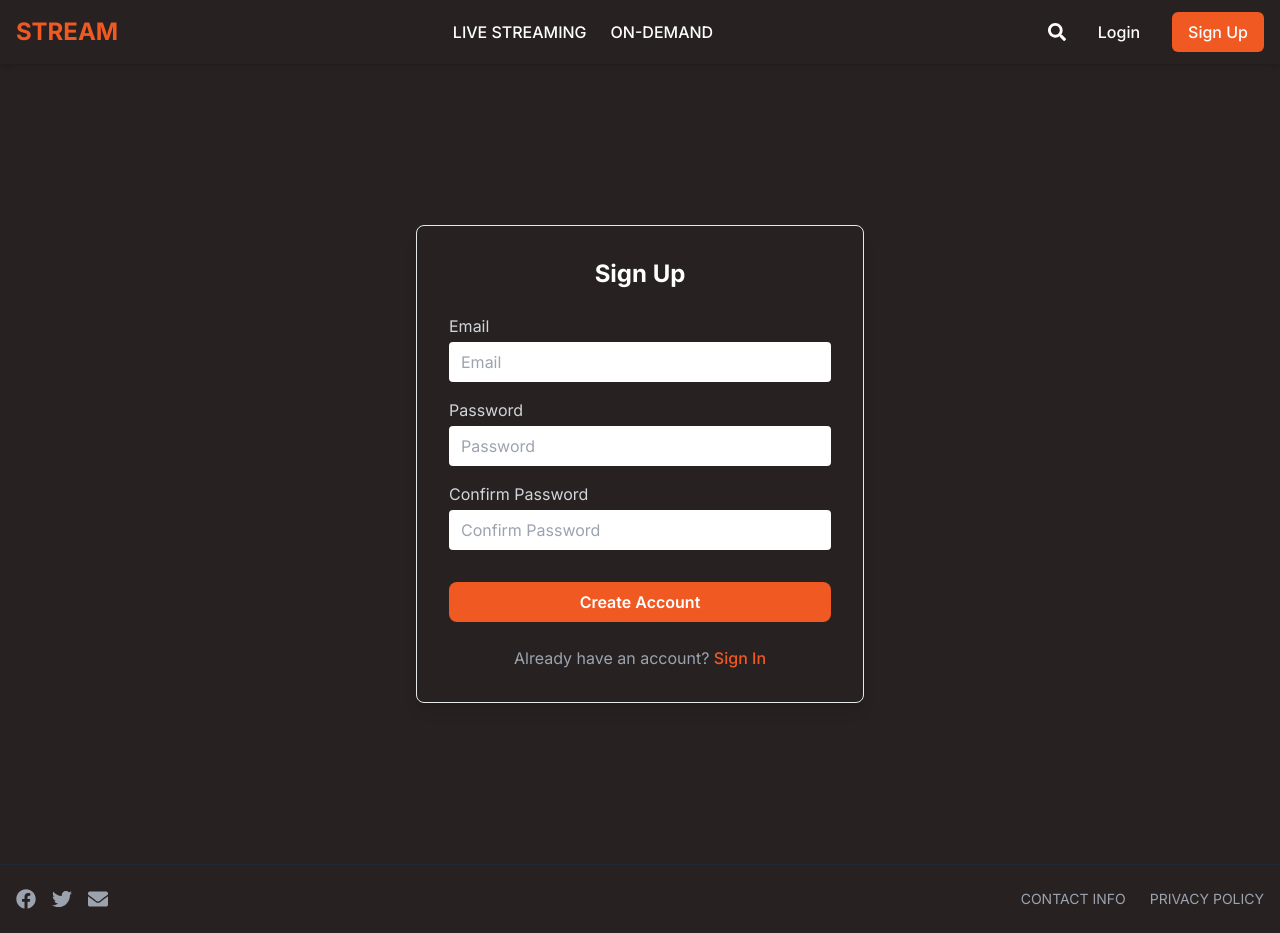
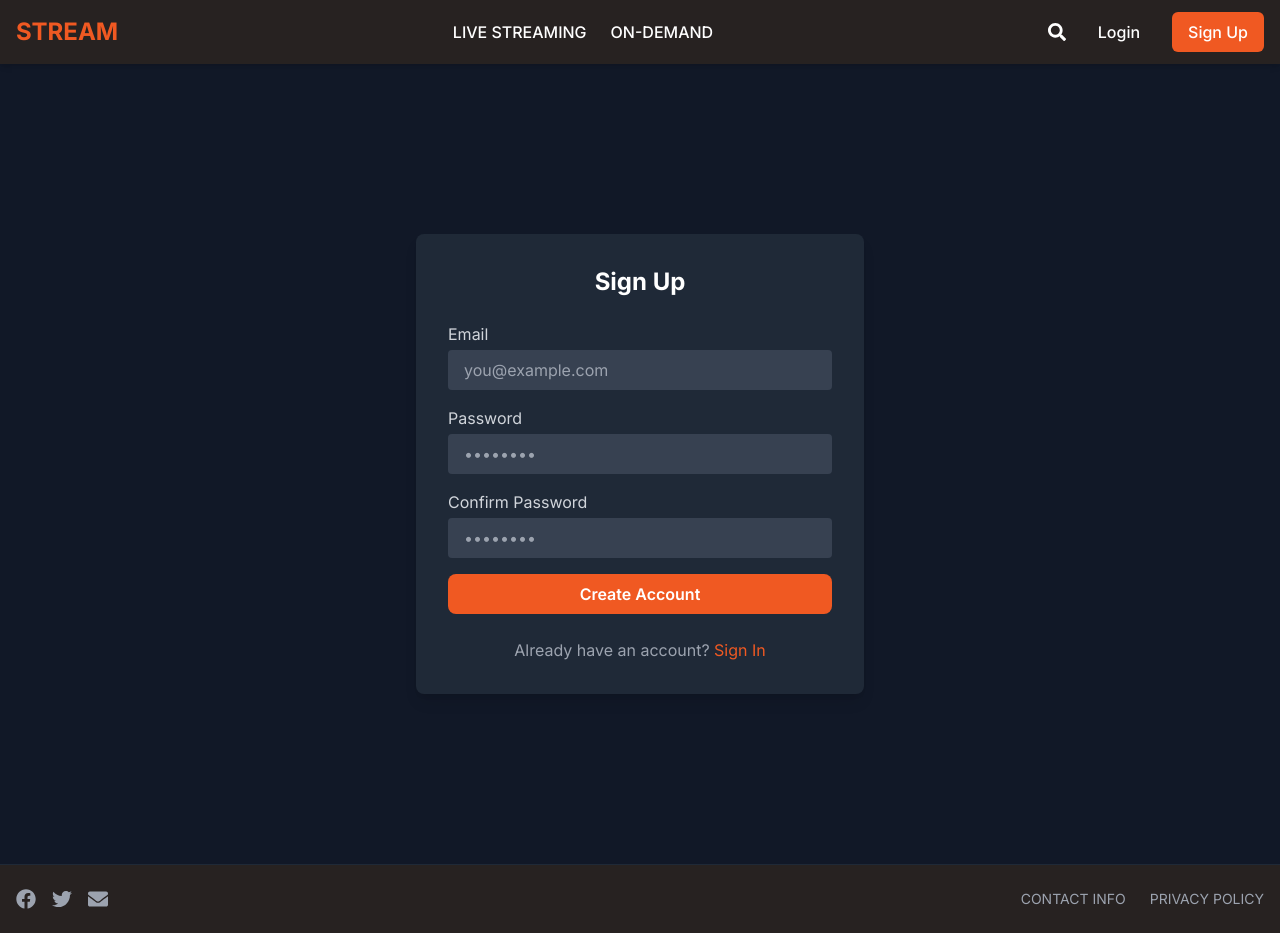
Before and after one commit to SamithaSandeepa/Sports-Streaming-Platform-Prototype, a Next.js app in the folder frontend/: page /auth/signup in a window 1280 px wide. Built offline with nearby package versions, Linux system fonts and the light colour scheme; no server answers.

Commit message:
build error fix

```diff
--- a/frontend/src/app/auth/signup/page.tsx
+++ b/frontend/src/app/auth/signup/page.tsx
@@ -1,26 +1,28 @@
-// src/app/auth/signup/page.tsx
 "use client";
 
 import { useState } from "react";
 import { toast } from "react-hot-toast";
+import Link from "next/link";
 import { signup as apiSignup } from "@/lib/api";
 import { useAuth } from "@/hooks/useAuth";
 import { useRouter } from "next/navigation";
 
 export default function SignUpPage() {
+  const { login } = useAuth();
+  const router = useRouter();
+
   const [email, setEmail] = useState("");
   const [password, setPassword] = useState("");
   const [confirm, setConfirm] = useState("");
-  const [error, setError] = useState<string | null>(null);
-  const router = useRouter();
 
   const handleSubmit = async (e: React.FormEvent) => {
-    const { login } = useAuth();
     e.preventDefault();
+
     if (password !== confirm) {
       toast.error("Passwords do not match");
       return;
     }
+
     try {
       const { token } = await apiSignup(email, password);
       login(token);
@@ -32,68 +34,69 @@ export default function SignUpPage() {
   };
 
   return (
-    <div className="min-h-screen flex items-center justify-center px-4">
-      <div className="max-w-md w-full border rounded-lg shadow-lg p-8 space-y-6">
-        <h1 className="text-2xl font-bold mb-4 text-center">Sign Up</h1>
+    <div className="min-h-screen flex items-center justify-center bg-gray-900 px-4">
+      <div className="max-w-md w-full bg-gray-800 rounded-lg shadow-lg p-8 space-y-6">
+        <h1 className="text-2xl font-bold text-center text-white">Sign Up</h1>
 
         <form onSubmit={handleSubmit} className="space-y-4">
           <div>
-            <label className="block text-gray-300 mb-1" htmlFor="email">
+            <label htmlFor="email" className="block text-gray-300 mb-1">
               Email
             </label>
             <input
               id="email"
               type="email"
-              placeholder="Email"
+              placeholder="you@example.com"
               value={email}
               onChange={(e) => setEmail(e.target.value)}
               required
-              className="w-full px-3 py-2 bg-white rounded focus:outline-none"
+              className="w-full px-4 py-2 bg-gray-700 text-white rounded focus:ring-2 focus:ring-primary outline-none"
             />
           </div>
+
           <div>
-            <label className="block text-gray-300 mb-1" htmlFor="password">
+            <label htmlFor="password" className="block text-gray-300 mb-1">
               Password
             </label>
             <input
               id="password"
               type="password"
-              placeholder="Password"
+              placeholder="••••••••"
               value={password}
               onChange={(e) => setPassword(e.target.value)}
               required
-              className="w-full px-3 py-2 bg-white rounded focus:outline-none"
+              className="w-full px-4 py-2 bg-gray-700 text-white rounded focus:ring-2 focus:ring-primary outline-none"
             />
           </div>
+
           <div>
-            <label className="block text-gray-300 mb-1" htmlFor="confirm">
+            <label htmlFor="confirm" className="block text-gray-300 mb-1">
               Confirm Password
             </label>
             <input
               id="confirm"
               type="password"
-              placeholder="Confirm Password"
+              placeholder="••••••••"
               value={confirm}
               onChange={(e) => setConfirm(e.target.value)}
               required
-              className="w-full px-3 py-2 bg-white rounded focus:outline-none mb-4"
+              className="w-full px-4 py-2 bg-gray-700 text-white rounded focus:ring-2 focus:ring-primary outline-none"
             />
           </div>
+
           <button
             type="submit"
-            className="w-full py-2 bg-primary hover:bg-primary-dark text-white font-semibold rounded-lg transition-colors "
+            className="w-full py-2 bg-primary hover:bg-primary-dark text-white font-semibold rounded-lg transition-colors"
           >
             Create Account
           </button>
         </form>
+
         <p className="text-center text-gray-400">
           Already have an account?{" "}
-          <a
-            href="/auth/signin"
-            className="text-primary hover:underline font-medium"
-          >
+          <Link href="/auth/signin" className="text-primary hover:underline">
             Sign In
-          </a>
+          </Link>
         </p>
       </div>
     </div>
--- a/frontend/src/app/dashboard/page.tsx
+++ b/frontend/src/app/dashboard/page.tsx
@@ -6,6 +6,7 @@ import { useAuth } from "@/hooks/useAuth";
 import { fetchMatches } from "@/lib/api";
 import LoadingSpinner from "@/components/ui/LoadingSpinner";
 import { toast } from "react-hot-toast";
+import Image from "next/image";
 
 interface Match {
   id: string;
@@ -17,7 +18,7 @@ interface Match {
 }
 
 export default function DashboardPage() {
-  const { token, logout } = useAuth();
+  const { token } = useAuth();
   const [matches, setMatches] = useState<Match[]>([]);
   const [loading, setLoading] = useState(true);
 
@@ -50,7 +51,7 @@ export default function DashboardPage() {
               href={`/stream/${m.id}`}
               className="block bg-gray-800 rounded-lg overflow-hidden hover:shadow-lg transition-shadow"
             >
-              <img
+              <Image
                 src={m.thumbnail}
                 alt={m.title}
                 className="w-full h-40 object-cover"
--- a/frontend/src/components/home/FeaturedContent.tsx
+++ b/frontend/src/components/home/FeaturedContent.tsx
@@ -1,7 +1,6 @@
 import Image from "next/image";
 import Link from "next/link";
 import { MATCHES } from "@/lib/data";
-import LoadingSpinner from "@/components/ui/LoadingSpinner";
 
 const FeaturedContent = () => {
   // Get featured matches (first 3 for demonstration)
--- a/frontend/src/hooks/useAuth.tsx
+++ b/frontend/src/hooks/useAuth.tsx
@@ -1,10 +1,7 @@
 "use client";
 
 import { useState, useEffect, createContext, useContext } from "react";
-import {
-  getToken as getCookieToken,
-  clearToken as clearCookieToken,
-} from "@/lib/auth";
+import { getToken as getCookieToken } from "@/lib/auth";
 
 interface AuthContextValue {
   token: string | null;
```
